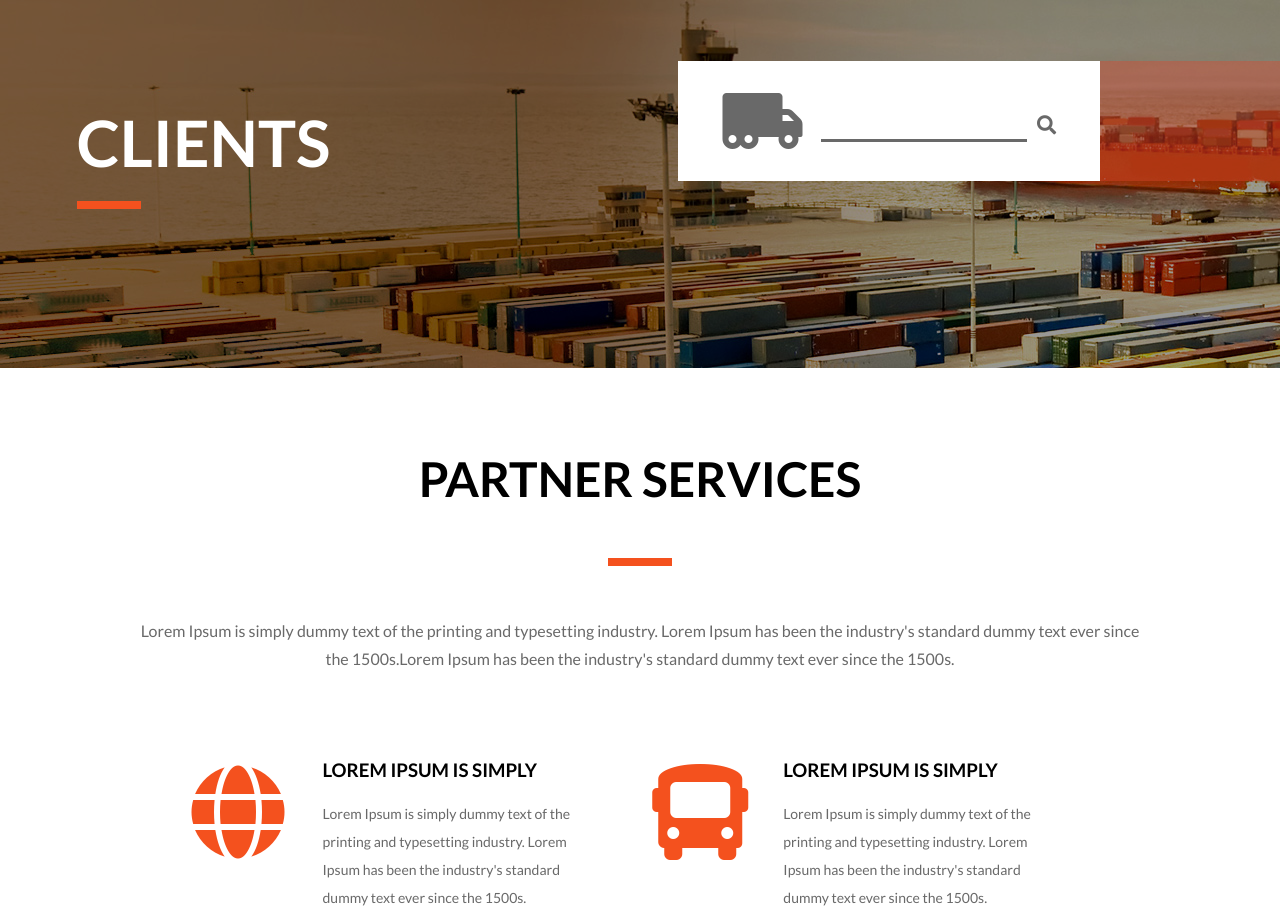
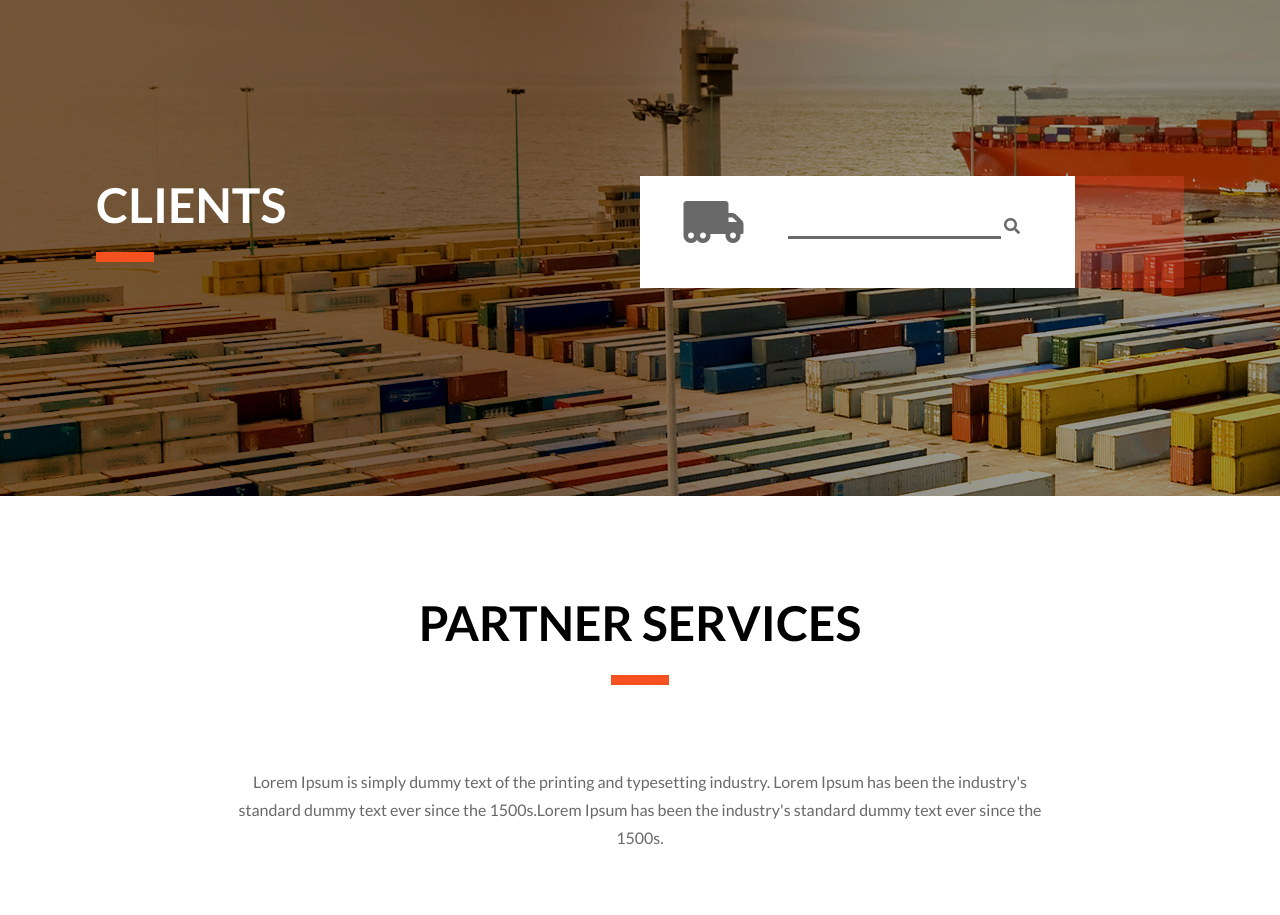
Before and after one commit to yokesharun/IWP-Shipping-Landing, a plain HTML site: page index.html in a window 1280 px wide. Shown: the part 144-1059 px from the top of the page. Drawn offline with Linux system fonts and the light colour scheme.

Commit message:
design fixes

```diff
--- a/css/style.css
+++ b/css/style.css
@@ -9,16 +9,37 @@ p {
     line-height: 28px;
     font-size: 16px;
 }
+.section {
+    padding: 4% 4%;
+}
+.heading {
+    margin: 0;
+    font-size: 3em;
+    font-weight: 700;
+}
+.heading:after {
+    background-color: #F4511E;
+    content: '';
+    height: 0.2em;
+    width: 1.2em;
+    display: block;
+    margin-top: 0.4em;
+}
 .first-section {
-    height: 25%;
     background-image: url(../image/section-1.jpg);
     position: relative;
+    padding-left: 6em;
+    padding-right: 6em;
+    padding-top: 20em;
+    padding-bottom: 20em;
 }
 .overlay {
-    height: 100%;
     background-color: rgba(0, 0, 0, 0.4);
     position: absolute;
-    width: 100%;
+    left: 0;
+    right: 0;
+    bottom: 0;
+    top: 0;
 }
 .logo-block img {
     height: 50px;
@@ -32,9 +53,9 @@ p {
     margin: 10px 0;
 }
 .menu-bar {
-    float: left;
     margin-left: 50px;
     margin-top: 8px;
+    display: inline-block;
 }
 .menu-bar ul li a {
     text-decoration: none;
@@ -50,7 +71,6 @@ p {
     margin-left: 40px;
 }
 .nav-block {
-    height: 50px;
     background-color: transparent;
     padding: 20px 5em;
     z-index: 1;
@@ -61,106 +81,78 @@ p {
     right: 0;
 }
 .mid-block {
-    position: absolute;
+    position: relative;
     color: white;
-    top: 40%;
-    left: 6%;
-    font-size: 32px;
     font-weight: 700;
-    width: 94%;
-}
-.first-mid-first h1 {
-    margin-bottom: 20px;
 }
 .first-mid-first {
     float: left;
-}
-.orange-strip {
-    background-color: #F4511E;
-    padding: 4px 0;
-    width: 2em;
+    width: 50%;
 }
 .first-mid-second {
     float: right;
     width: 50%;
     background-color: rgba(221, 72, 44, 0.4);
-    height: 120px;
-    right: 0;
+    height: 7em;
 }
 .search-block {
-    background-color: white;
-    width: 70%;
-    height: 100%;
+    border: none;
+    width: 80%;
+    background-color: #FFF;
+    height: 7em;
 }
 .search-input input {
     border: none;
     border-bottom: 3px solid #696969;
     width: 80%;
-    position: relative;
-    height: 20px;
 }
 .search-input {
-    top: 14%;
-    left: 20%;
     width: 60%;
-    margin-right: 26px;
-    margin-top: 40px;
+    margin-right: 6%;
+    margin-top: 6%;
     float: right;
-    height: 30px;
 }
 .search-input i {
     color: #696969;
-    font-size: 0.6em;
-    position: absolute;
-    margin-left: 10px;
-    margin-top: 14px;
+    font-size: 1em;
+    margin-top: 6%;
 }
 .search-block-icon {
     float: left;
-    font-size: 2em;
-    padding-top: 28px;
-    padding-left: 44px;
+    font-size: 3em;
+    padding-top: 5%;
+    padding-left: 10%;
 }
 .search-block-icon i {
     color: #696969;
     float: right;
 }
 .second-section {
-    height: 45%;
+    height: 40%;
     background-color: white;
-    padding: 0 10%;
 }
 .second-section-first {
     height: auto;
     text-align: center;
 }
 .second-section-first h1 {
-    margin: 0;
-    font-size: 3em;
-    font-weight: 700;
-    padding-top: 8%;
-    padding-bottom: 5%;
+    padding-top: 4%;
+    padding-bottom: 4%;
 }
-.second-orange-strip {
-    background-color: #F4511E;
-    padding: 4px 0;
-    width: 4em;
-    margin: 0 auto;
+.second-section-first .heading::after {
+    margin: 0.5em auto;
 }
 .second-section-first p {
-    margin-top: 5%;
     color: #696969;
-}
-.second-section-second {
-    height: auto;
-    background-color: red;
-    width: 100%;
+    max-width: 70%;
+    margin: 1% auto;
 }
 .brick-block {
     width: 40%;
-    padding-left: 5%;
-    padding-top: 5%;
-    float: left;
+    padding-left: 4%;
+    padding-top: 4%;
+    padding-right: 4%;
+    display: inline-block;
 }
 .block-icon {
     float: left;
@@ -181,35 +173,29 @@ p {
     font-size: 14px;
 }
 .third-section {
-    height: 40%;
+    height: 35%;
     background-color: #F4511E;
-    padding: 0 10%;
 }
-.third-section-first h1 {
-    margin: 0;
-    font-size: 3em;
-    font-weight: 700;
-    padding-top: 8%;
-    padding-bottom: 3%;
+.third-section-first .heading {
     color: white;
 }
-.white-strip {
-    background-color: #FFF;
-    padding: 4px 0;
-    width: 4em;
+.third-section-first .heading:after {
+    background-color: white;
 }
 .third-section-first p {
     color: rgba(255, 255, 255, 0.8);
-    margin-top: 3%;
-    width: 70%;
+    padding-top: 3%;
+    max-width: 50%;
 }
 .brand-block {
-    float: left;
-    width: 20%;
-    margin-top: 8%;
-    margin-left: 5%;
+    margin: 4%;
+    text-align: center;
+    display: inline-block;
 }
 .brand-block i {
     color: #FFF;
     font-size: 6em;
 }
+.third-section-first {
+    padding: 3%;
+}
--- a/index.html
+++ b/index.html
@@ -2,7 +2,7 @@
 <html>
     <head>
         <title>
-            IWP Landing
+            IWP Landing Page for Shipping
         </title>
         <link href="css/style.css" rel="stylesheet" type="text/css">
         </link>
@@ -52,11 +52,9 @@
             </div>
             <div class="mid-block">
                 <div class="first-mid-first">
-                    <h1>
+                    <h1 class="heading">
                         CLIENTS
                     </h1>
-                    <div class="orange-strip">
-                    </div>
                 </div>
                 <div class="first-mid-second">
                     <div class="search-block">
@@ -74,13 +72,11 @@
                 </div>
             </div>
         </div>
-        <div class="second-section">
+        <div class="section second-section">
             <div class="second-section-first">
-                <h1>
+                <h1 class="heading">
                     PARTNER SERVICES
                 </h1>
-                <div class="second-orange-strip">
-                </div>
                 <p>
                     Lorem Ipsum is simply dummy text of the printing and typesetting industry. Lorem Ipsum has been the industry's standard dummy text ever since the 1500s.Lorem Ipsum has been the industry's standard dummy text ever since the 1500s.
                 </p>
@@ -144,13 +140,11 @@
                 </div>
             </div>
         </div>
-        <div class="third-section">
+        <div class="section third-section">
             <div class="third-section-first">
-                <h1>
+                <h1 class="heading">
                     OUR CLIENTS
                 </h1>
-                <div class="white-strip">
-                </div>
                 <p>
                     Lorem Ipsum is simply dummy text of the printing and typesetting industry. Lorem Ipsum has been the industry's standard dummy text ever since the 1500s. Lorem Ipsum is simply dummy text of the printing and typesetting industry. Lorem Ipsum has been the industry's standard dummy text ever since the 1500s.
                 </p>
@@ -188,6 +182,22 @@
                     <i class="fa fa-chess-queen">
                     </i>
                 </div>
+                <div class="brand-block">
+                    <i class="fa fa-bullseye">
+                    </i>
+                </div>
+                <div class="brand-block">
+                    <i class="fa fa-braille">
+                    </i>
+                </div>
+                <div class="brand-block">
+                    <i class="fa fa-broadcast-tower">
+                    </i>
+                </div>
+                <div class="brand-block">
+                    <i class="fa fa-box-open">
+                    </i>
+                </div>
             </div>
         </div>
     </body>
```
